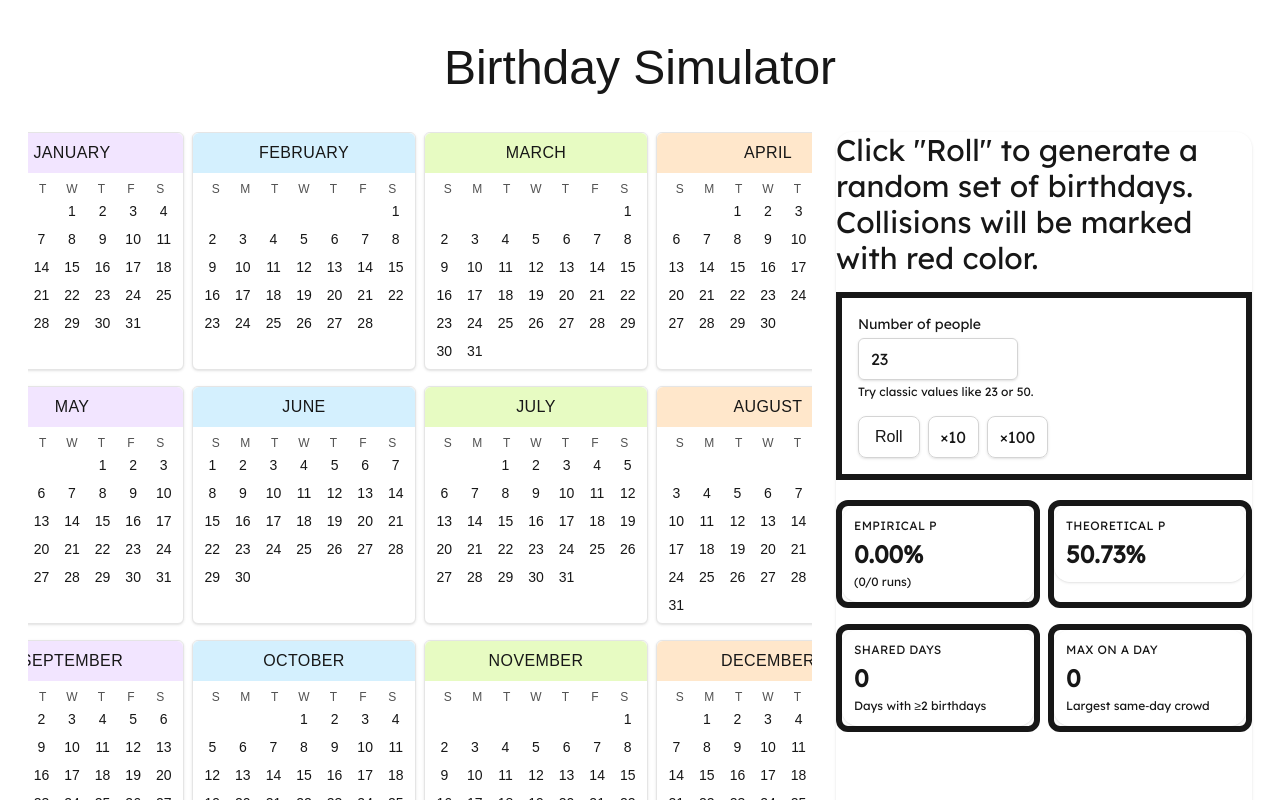
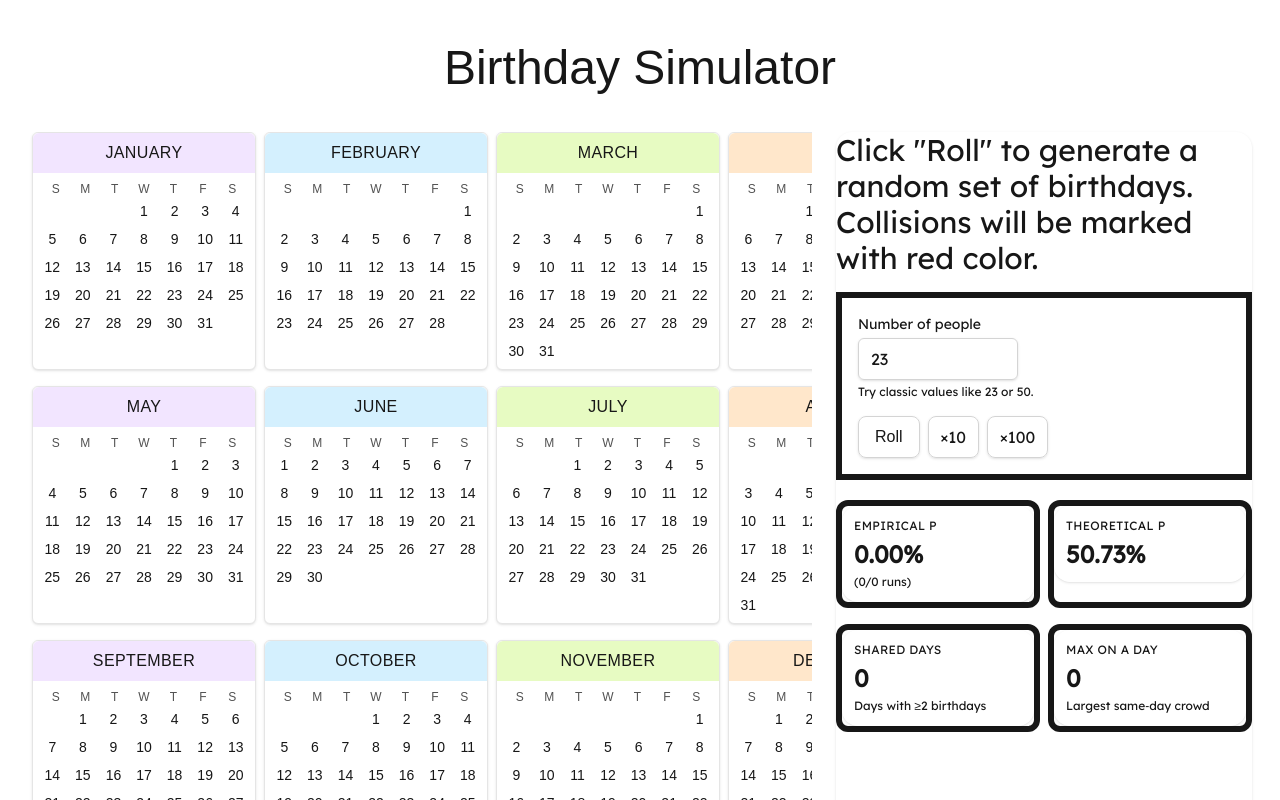
Before and after one commit to twohiccups/birthday-problem, a Next.js app: page / in a window 1280 px wide. Shown: the part 2280-3080 px from the top of the page. Built offline with nearby package versions, Linux system fonts and the light colour scheme; a web font is replaced by a local one.

Commit message:
fix: calendar grid overflow - now full

```diff
--- a/public/assets/components/Calendar.tsx
+++ b/public/assets/components/Calendar.tsx
@@ -14,13 +14,12 @@ import CalendarControls from "./CalendarControls";
 
 function CalendarGrid({ year, birthdaysByMonth }: { year: number; birthdaysByMonth: BirthdaysByMonth }) {
     return (
-        <div className="overflow-x-auto">
+        <div className="overflow-x-auto px-1"> {/* outer handles scrolling */}
             <div
-                className="grid grid-cols-[repeat(4,theme(width.56))] gap-x-2 gap-y-4 justify-center overflow-x-auto"
+                className="grid w-max grid-cols-[repeat(4,theme(width.56))] gap-x-2 gap-y-4 justify-center"
                 role="grid"
                 aria-label={`All months for ${year}`}
             >
-
                 {Array.from({ length: 12 }, (_, m) => (
                     <Month
                         key={m}
@@ -34,6 +33,7 @@ function CalendarGrid({ year, birthdaysByMonth }: { year: number; birthdaysByMon
         </div>
     );
 }
+
 
 
 function Stat({ label, value, sublabel }: { label: string; value: string; sublabel?: string }) {
```
